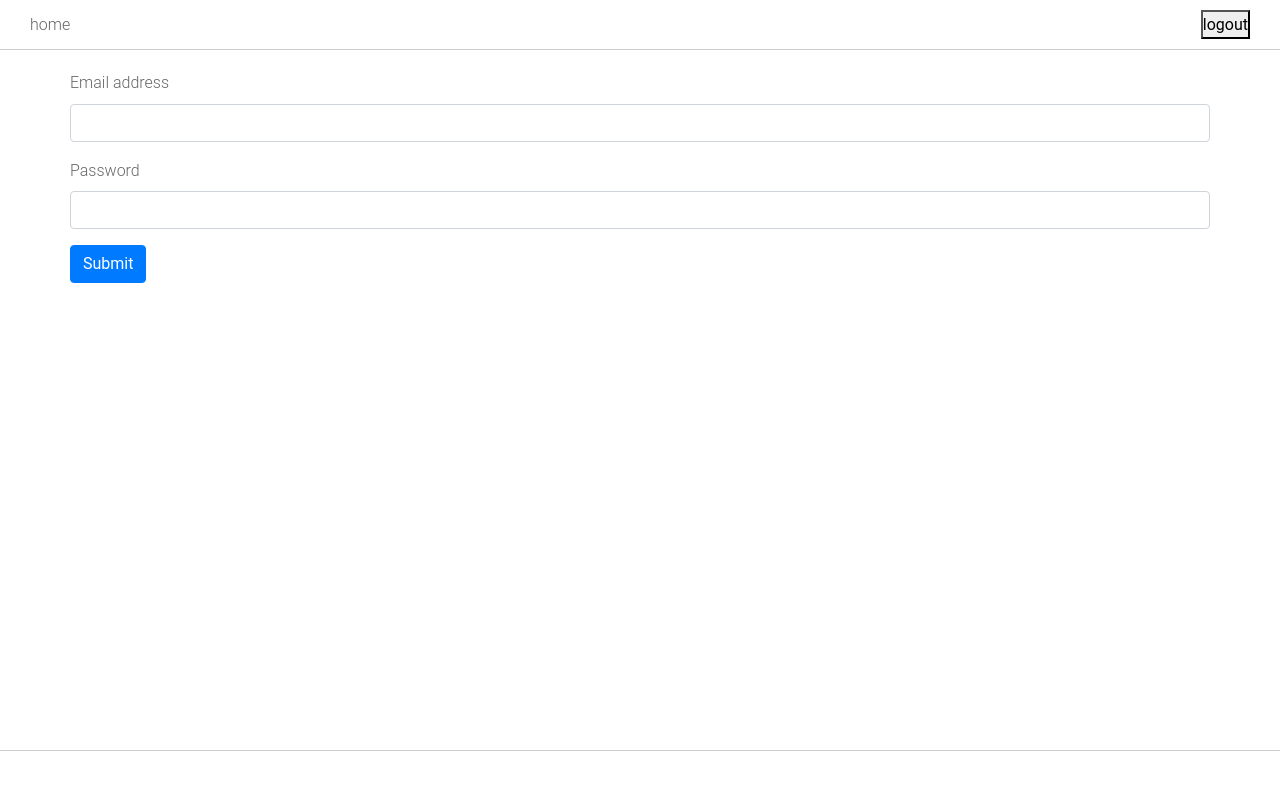
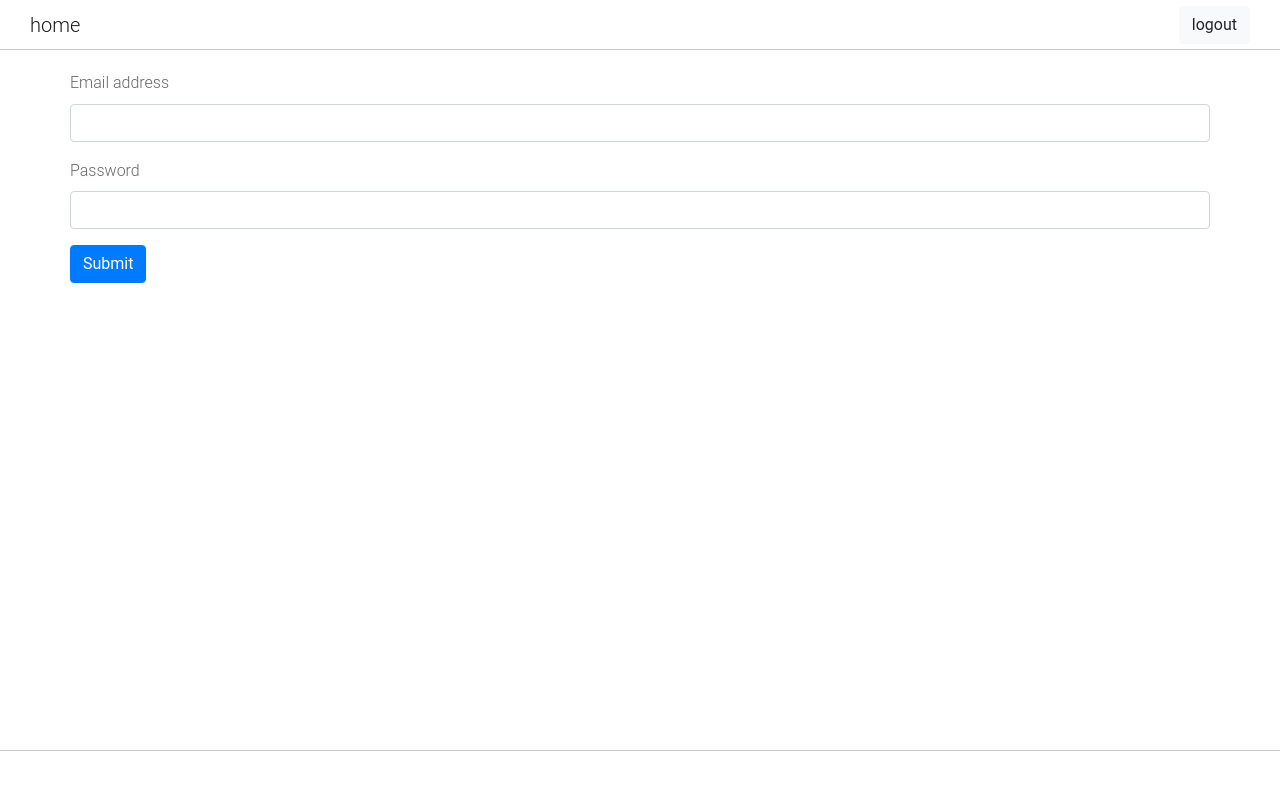
Before and after one commit to EdReactDeveloper/testtask, a React (Create React App) app: page /login in a window 1280 px wide. Shown: the top 790 px of the page. Built offline with nearby package versions, Linux system fonts and the light colour scheme; sample sign-in values are in the browser's storage.

Commit message:
styles completed
applied bootstrap styles to header, form, buttons, container

```diff
--- a/src/components/Header/Auth/Authorized.jsx
+++ b/src/components/Header/Auth/Authorized.jsx
@@ -1,7 +1,8 @@
 import React from 'react';
+import {Button} from 'react-bootstrap';
 
 const Authorized = ({ logoutHandler }) => {
-  return <button onClick={logoutHandler}>logout</button>
+  return <Button variant="light" onClick={logoutHandler}>logout</Button>
 };
 
 export default Authorized;
--- a/src/components/Header/Auth/UnAuthorized.jsx
+++ b/src/components/Header/Auth/UnAuthorized.jsx
@@ -1,12 +1,16 @@
 import React from 'react';
 import { Link } from 'react-router-dom';
 import style from './Auth.module.scss';
-
+import { Nav } from 'react-bootstrap';
 const UnAuthorized = () => {
   return (
     <>
-      <Link className={style.btn} to='/login'>login</Link>
-      <Link className={style.btn} to='/register'>register</Link>
+      <Nav.Item>
+        <Link className={style.btn} to='/login'>login</Link>
+      </Nav.Item>
+      <Nav.Item>
+        <Link className={style.btn} to='/register'>register</Link>
+      </Nav.Item>
     </>
   );
 };
--- a/src/components/Header/index.jsx
+++ b/src/components/Header/index.jsx
@@ -1,14 +1,15 @@
 import React from 'react';
 import Auth from './Auth'
-import {Link} from 'react-router-dom';
+import { Link } from 'react-router-dom';
 import style from './Header.module.scss';
+import { Navbar } from 'react-bootstrap';
 
 const Header = (props) => {
   return (
-    <div className={style.container}>
-      <Link to='/'>home</Link>
-      <Auth {...props}/>
-    </div>
+    <Navbar className={style.container}>
+        <Navbar.Brand><Link to='/'>home</Link></Navbar.Brand>
+          <Auth {...props} />
+    </Navbar>
   );
 };
 
--- /dev/null
+++ b/src/components/List/List.module.scss
@@ -0,0 +1,9 @@
+.list {
+  &_item {
+    padding: 20px 0;
+
+    &:not(:last-child) {
+      border-bottom: 1px solid #ccc
+    }
+  }
+}
--- a/src/components/List/listItem.jsx
+++ b/src/components/List/listItem.jsx
@@ -1,9 +1,10 @@
 import React from 'react';
+import style from './List.module.scss';
 
 const ListItem = ({ item }) => {
   return (
-    <div>
-      <h2>{item.title}</h2>
+    <div className={style.list_item}>
+      <h4>{item.title}</h4>
       <p>{item.text}</p>
     </div>
   );
```
